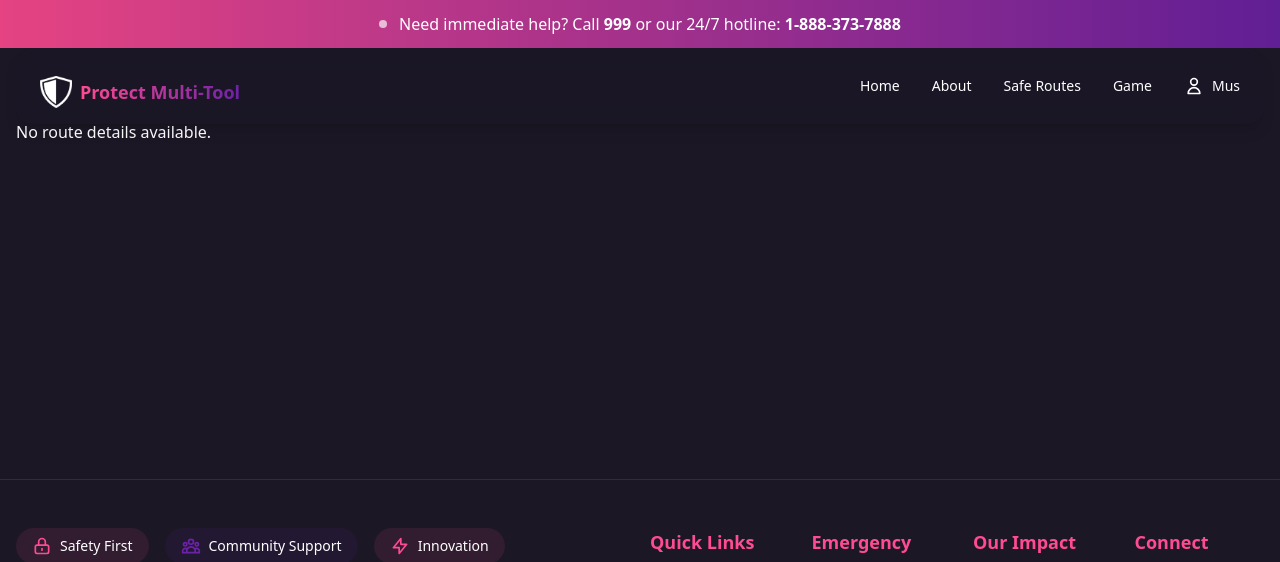
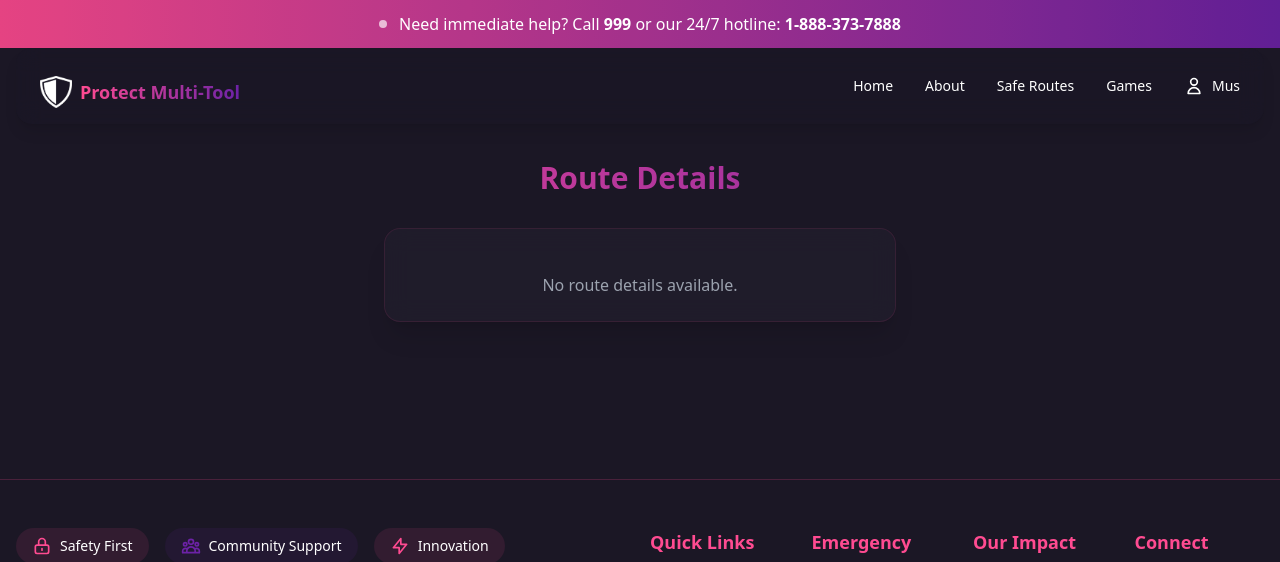
Before and after one commit to 3disturbed/Protect_Multitool, a Django app: page /cases/emergency_lookup/ in a window 1280 px wide. Shown: the top 562 px of the page. Run offline with Django 5.2, Linux system fonts and the light colour scheme; a user stored in the database is signed in; some libraries are stand-ins or nearby versions.

Commit message:
Stylise emergency_lookup page.

```diff
--- a/cases/templates/cases/emergency_lookup.html
+++ b/cases/templates/cases/emergency_lookup.html
@@ -1,16 +1,28 @@
 {% extends 'base.html' %}
 
 {% block content %}
-{% if route %}
-    <p>Starting Location: {{ route.starting_location }}</p>
-    <p>Finishing Location: {{ route.finishing_location }}</p>
-    <p>With Who: {{ route.with_who }}</p>
-    <p>Time Limit: {{ route.time_limit }} minutes</p>
-    <p>Created At: {{ route.created_at }}</p>
-    {% if route.additional_info %}
-        <p>Additional Information: {{ route.additional_info }}</p>
-    {% endif %}
-{% else %}
-    <p>No route details available.</p>
-{% endif %}
+<!-- Header Section -->
+<div class="text-center mb-8">
+    <h1 class="mt-10 text-3xl font-bold bg-gradient-to-r from-accent to-secondary bg-clip-text text-transparent mb-2">
+        Route Details
+    </h1>
+</div>
+
+<div class="mt-2 flex items-center justify-center bg-neutral px-4">
+    <div class="w-full max-w-lg backdrop-blur-md bg-neutral-light/30 rounded-2xl p-6 shadow-xl border border-accent/10">
+        <div class="space-y-4 text-gray-300">
+        {% if route %}
+            <p class="mt-5 font-medium text-accent">Starting Location: {{ route.starting_location }}</p>
+            <p class="mt-5 font-medium text-accent">Finishing Location: {{ route.finishing_location }}</p>
+            <p class="mt-5 font-medium text-accent">With Who: {{ route.with_who }}</p>
+            <p class="mt-5 font-medium text-accent">Time Limit: {{ route.time_limit }} minutes</p>
+            <p class="mt-5 font-medium text-accent">Created At: {{ route.created_at }}</p>
+            {% if route.additional_info %}
+            <p class="mt-5 font-medium text-accent">Additional Information: {{ route.additional_info }}</p>
+            {% endif %}
+        {% else %}
+            <p class="mt-5 text-center text-gray-400">No route details available.</p>
+        {% endif %}
+    </div>
+</div>
 {% endblock %}
--- a/home_page/templates/home_page/home.html
+++ b/home_page/templates/home_page/home.html
@@ -26,8 +26,8 @@
 <div class="grid grid-cols-1 md:grid-cols-3 gap-6">
     <!-- Game Feature -->
     <div class="backdrop-blur-md bg-neutral-light/30 rounded-2xl p-6 shadow-xl border border-accent/10">
-        <h2 class="text-xl font-bold mb-2">Safety Game</h2>
-        <p class="mb-4">Learn safety tips through our interactive game</p>
+        <h2 class="text-xl font-bold mb-2">Safety Games</h2>
+        <p class="mb-4">Use our games to send a discreet emergency message to your trusted contacts</p>
         <a href="{% url 'game:home' %}" class="text-accent hover:text-accent-light">Try it out →</a>
     </div>
 
--- a/templates/base.html
+++ b/templates/base.html
@@ -83,7 +83,7 @@
                         <a href="{% url 'route_planner:planner' %}" class="text-sm font-medium hover:text-accent transition-colors">Safe Routes
                         </a>
                         <a href="{% url 'game:home' %}" class="text-sm font-medium hover:text-accent transition-colors flex items-center">
-                            <span>Game</span>
+                            <span>Games</span>
                         </a>
 
                         <div x-data="{ open: false }" class="relative">
@@ -139,7 +139,7 @@
                         <!-- User Auth Section -->
                         {% if user.is_authenticated %}
                         <a href="{% url 'route_planner:planner' %}" class="mt-4 block text-sm font-medium hover:text-accent transition-colors">Safe Routes</a>
-                        <a href="{% url 'game:home' %}" class="mt-4 block text-sm font-medium hover:text-accent transition-colors">Game</a>
+                        <a href="{% url 'game:home' %}" class="mt-4 block text-sm font-medium hover:text-accent transition-colors">Games</a>
 
                         <div x-data="{ open: false }" class="relative">
                             <button @click="open = !open" class="mt-4 flex items-center space-x-2 text-sm font-medium hover:text-accent transition-colors">
```
